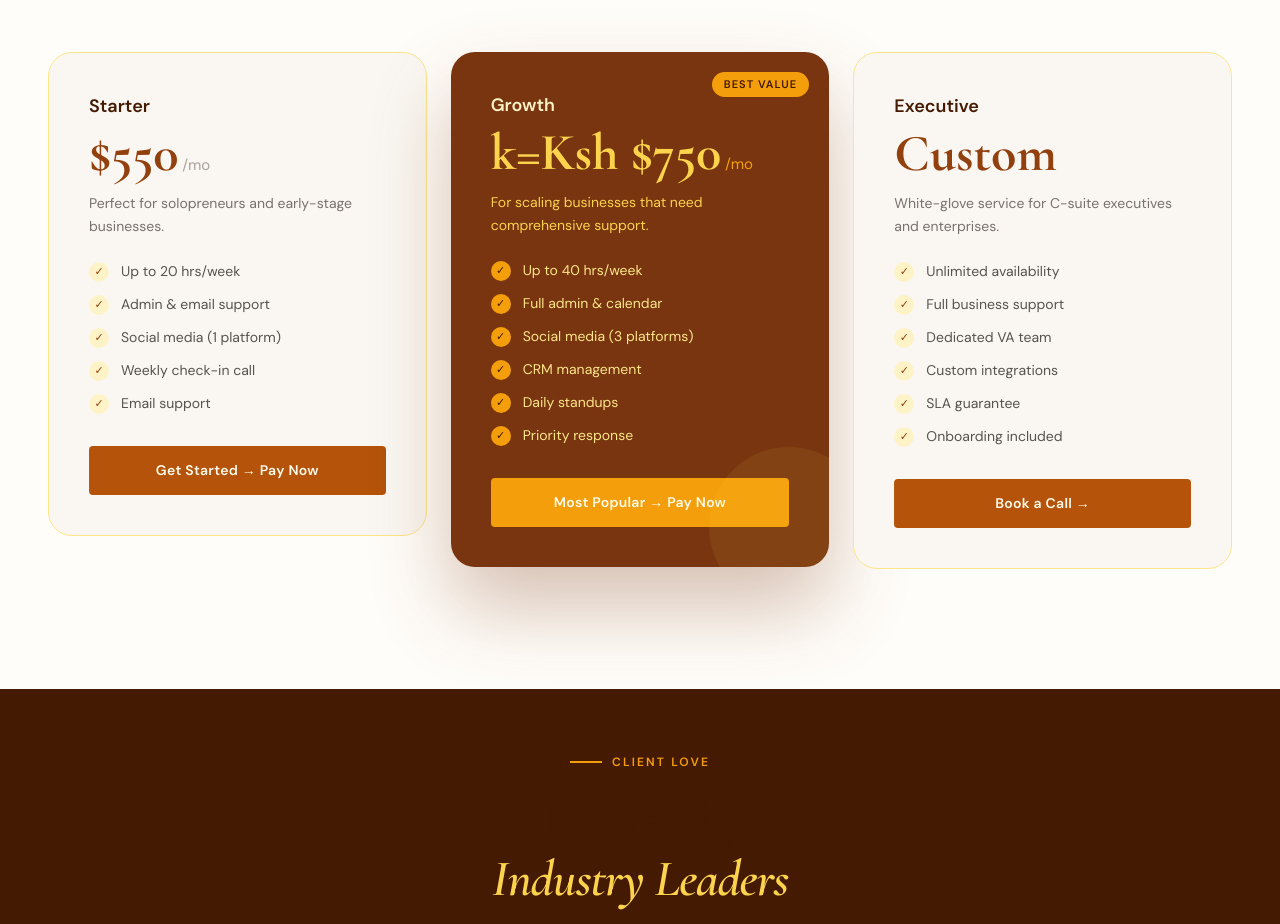
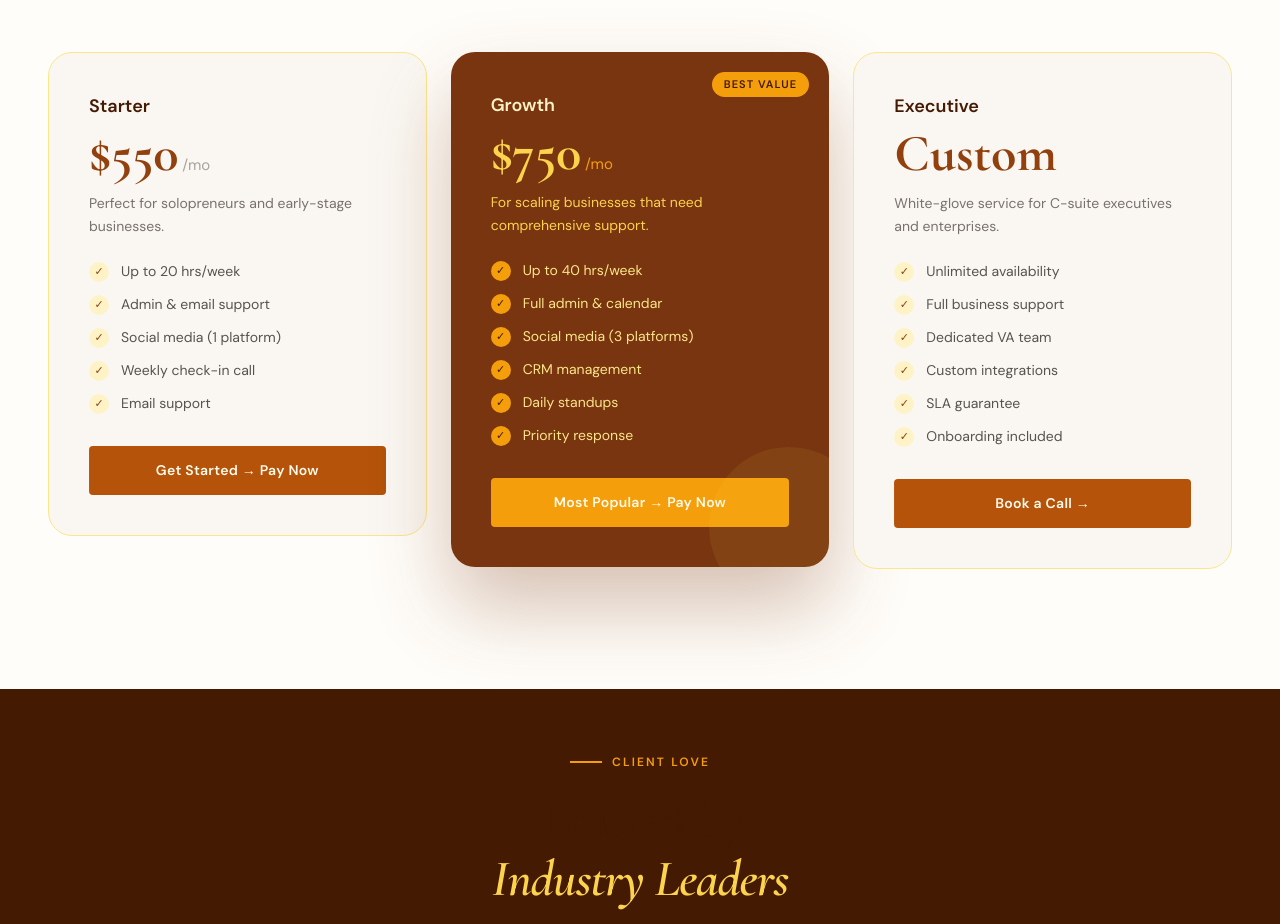
Before and after one commit to feruziafrica/vallerie_frontend, a React (Vite) app: page / in a window 1280 px wide. Shown: the part 3920-4844 px from the top of the page. Built offline with nearby package versions, Linux system fonts and the light colour scheme; no server answers.

Commit message:
Every small fix

```diff
--- a/src/data/index.js
+++ b/src/data/index.js
@@ -157,7 +157,7 @@ export const PLANS = [
   },
   {
     name: "Growth",
-    price: "k=Ksh $750",
+    price: "$750",
     period: "/mo",
     desc: "For scaling businesses that need comprehensive support.",
     features: [
```
